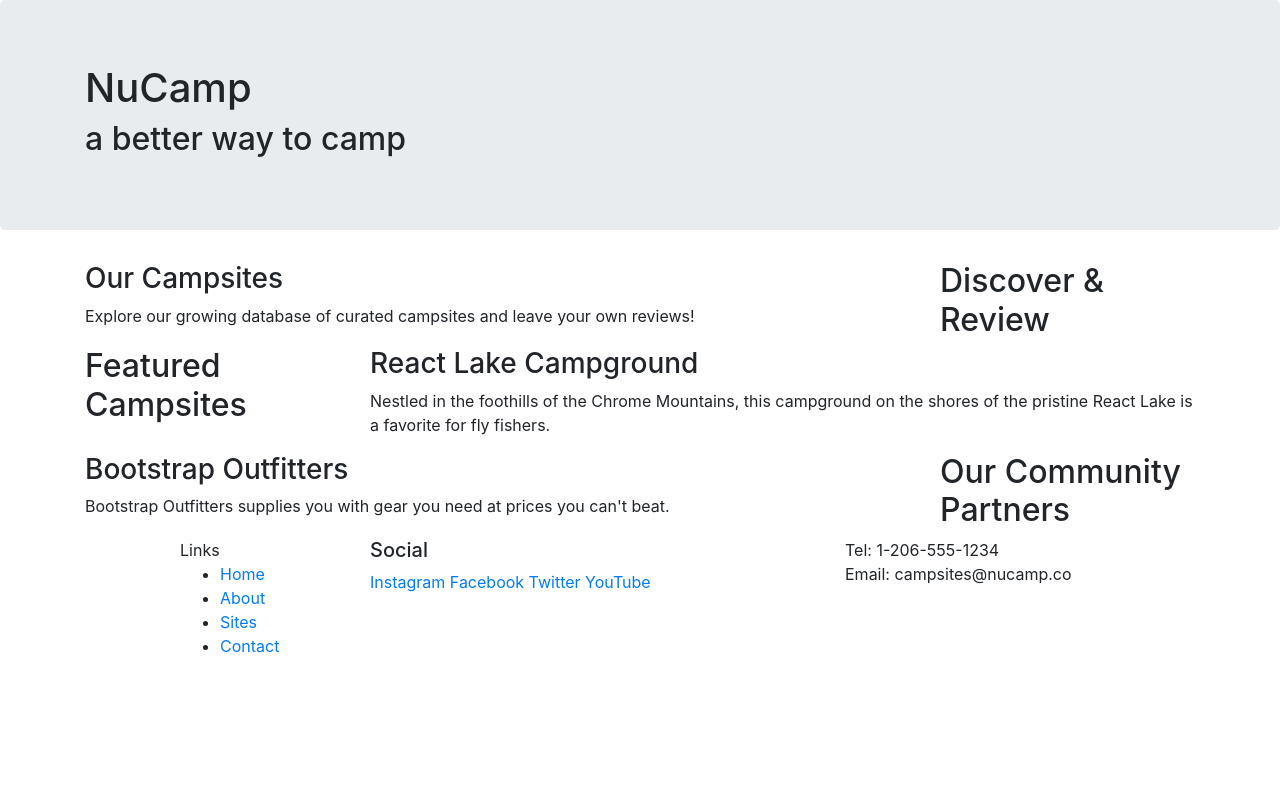
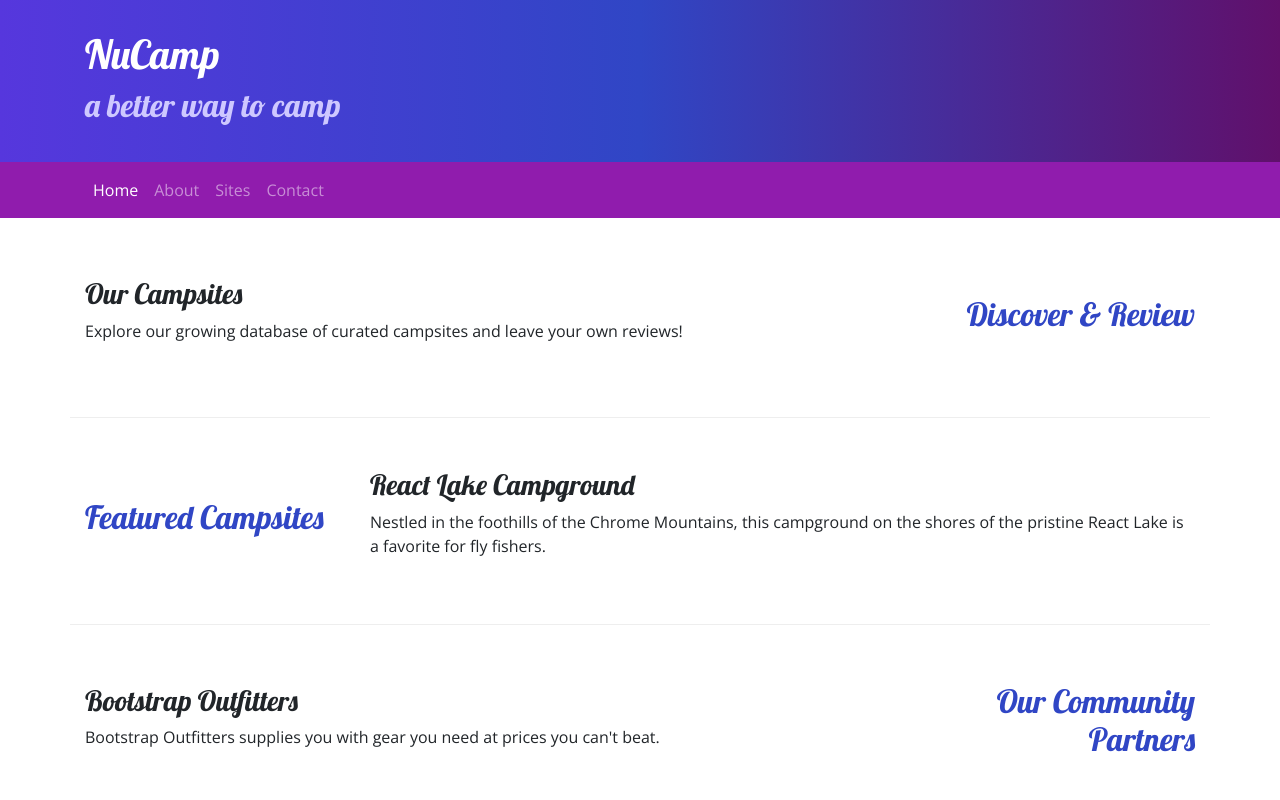
Before and after one commit to nchuluda/nucamp-bootstrap, a website: page index.html in a window 1280 px wide. Shown: the top 800 px of the page. Drawn offline with nearby package versions, Linux system fonts and the light colour scheme.

Commit message:
Navbar and Breadcrumbs

```diff
--- /dev/null
+++ b/css/styles.css
@@ -0,0 +1,37 @@
+body {
+    font-family: "Open Sans", sans-serif;
+}
+
+h1, h2, h3 {
+    font-family: "Lobster", cursive;
+}
+
+h2 {
+    color: #3046C5;
+}
+
+header h2 {
+    color: #CEC8FF;
+}
+
+footer {
+    background-image: linear-gradient(#CEC8FF, white);
+    padding: 20px 0;
+}
+
+.jumbotron {
+    margin: 0;
+    padding: 30px;
+    background-image: linear-gradient(to right, #5637DD, #3046C5, #60106B);
+    color: white;
+}
+
+.row-content {
+    padding: 50px 0;
+    border-bottom: 1px ridge;
+    min-height: 200px;
+}
+
+.navbar {
+    background-color: #901CAD;
+}
--- a/index.html
+++ b/index.html
@@ -8,12 +8,16 @@
         <!-- Bootstrap CSS -->
         <link rel="stylesheet" href="node_modules/bootstrap/dist/css/bootstrap.min.css" />
 
+         <!-- Additional CSS must be placed after Bootstrap CSS -->
+        <link rel="stylesheet" href="https://fonts.googleapis.com/css?family=Lobster|Open+Sans" />
+        <link rel="stylesheet" href="css/styles.css" />
+
         <title>NuCamp: A Better Way To Camp</title>
     </head>
 
 <body>
 
-    <header class="jumbotron">
+    <header class="jumbotron jumbotron-fluid">
         <div class="container">
             <div class="row">
                 <div class="col">
@@ -24,10 +28,27 @@
         </div>
     </header>
 
+    <nav class="navbar navbar-expand-sm navbar-dark sticky-top">
+            <div class="container">
+                    <button class="navbar-toggler ml-auto" type="button" data-toggle="collapse" data-target="#nucampNavbar">
+                            <span class="navbar-toggler-icon"></span>
+                        </button>
+                        <div class="collapse navbar-collapse" id="nucampNavbar">
+
+                <ul class="navbar-nav">
+                    <li class="nav-item active"><a class="nav-link" href="#">Home</a></li>
+                    <li class="nav-item"><a class="nav-link" href="aboutus.html">About</a></li>
+                    <li class="nav-item"><a class="nav-link" href="#">Sites</a></li>
+                    <li class="nav-item"><a class="nav-link" href="#">Contact</a></li>
+                </ul>
+                </div>
+            </div>
+        </nav>
+
     <div class="container">
-        <div class="row">
+        <div class="row row-content align-items-center">
             <div class="col-sm-4 order-sm-last col-md-3">
-                <h2>Discover & Review</h2>
+                <h2 class="text-sm-right">Discover & Review</h2>
             </div>
             <div class="col">
                 <h3>Our Campsites</h3>
@@ -37,7 +58,7 @@
     </div>
 
     <div class="container">
-            <div class="row">
+            <div class="row row-content align-items-center">
                 <div class="col-sm-4 col-md-3">
                      <h2>Featured Campsites</h2>
                 </div>
@@ -49,9 +70,9 @@
     </div>
 
      <div class="container">
-        <div class="row">
+        <div class="row row-content align-items-center">
             <div class="col-sm-4 order-sm-last col-md-3">
-                <h2>Our Community Partners</h2>
+                <h2 class="text-sm-right">Our Community Partners</h2>
             </div>
             <div class="col">
                 <h3>Bootstrap Outfitters</h3>
@@ -65,16 +86,16 @@
             <div class="row">
                 <div class="col-4 col-sm-2 offset-1"
                     <h5>Links</h5>
-                    <ul class="list-unstyledgit ">
-                        <li><a href="#">Home</a></li>
-                        <li><a href="#">About</a></li>
-                        <li><a href="#">Sites</a></li>
-                        <li><a href="#">Contact</a></li>
+                    <ul class="list-unstyled">
+                        <li><a href="index.html">Home</a></li>
+                        <li><a href="aboutus.html">About</a></li>
+                        <li><a href="sites.html">Sites</a></li>
+                        <li><a href="contact.html">Contact</a></li>
                     </ul>
                 </div>
 
 
-                <div class="col-6 col-sm-5">
+                <div class="col-6 col-sm-5 text-center">
                     <h5>Social</h5>
                     <a href="http://instagram.com/">Instagram</a>
                     <a href="http://facebook.com/">Facebook</a>
```
Also changed, not shown: aboutus.html (added, +115 -0 lines).
